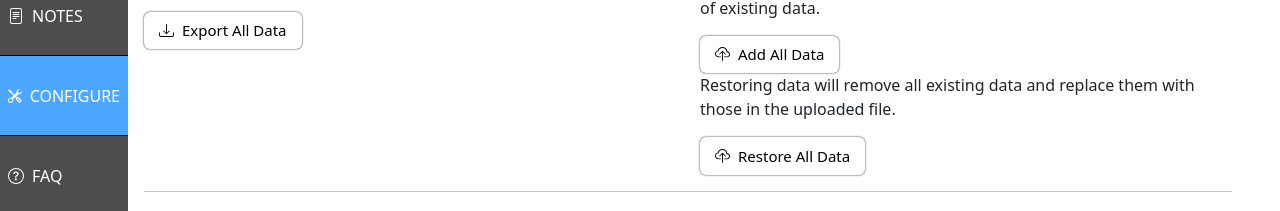
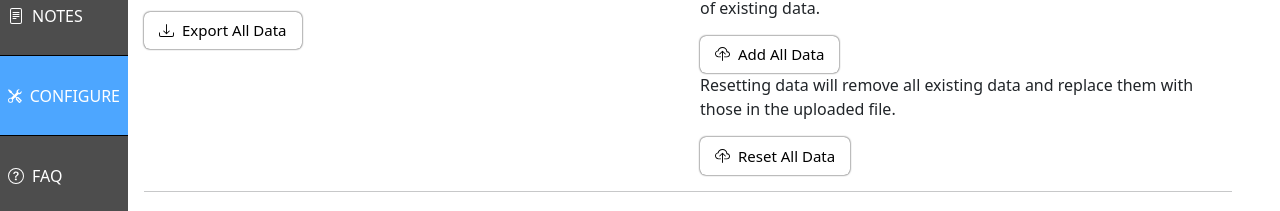
Before and after one commit to Jonathan-Paul-Wood/courm, a React (Create React App) app in the folder ui/: page /configure in a window 1280 px wide. Shown: the part 264-475 px from the top of the page. Built offline with nearby package versions, Linux system fonts and the light colour scheme; no server answers.

Commit message:
clarify an action

```diff
--- a/ui/src/components/AppConfigure/AppConfigure.js
+++ b/ui/src/components/AppConfigure/AppConfigure.js
@@ -133,7 +133,7 @@ export default function AppConfigure (props) {
         }
     }
 
-    function handleRestore () {
+    function handleReset () {
         const type = fileTypeOptions[selectedTypeIndex].value;
         if (type === 'all') {
             contacts.results.forEach(contact => deleteContact(contact.id));
@@ -236,8 +236,8 @@ export default function AppConfigure (props) {
                             <h4>Import</h4>
                             <p>Adding data will create new records. This does not check for duplicates of existing data.</p>
                             <Button icon="upload" label={`Add ${fileTypeOptions[selectedTypeIndex].label}`} type="secondary" onClick={() => handleAddData()} />
-                            <p>Restoring data will remove all existing data and replace them with those in the uploaded file.</p>
-                            <Button icon="upload" label={`Restore ${fileTypeOptions[selectedTypeIndex].label}`} type="secondary" onClick={() => handleRestore()} />
+                            <p>Resetting data will remove all existing data and replace them with those in the uploaded file.</p>
+                            <Button icon="upload" label={`Reset ${fileTypeOptions[selectedTypeIndex].label}`} type="secondary" onClick={() => handleReset()} />
                         </div>
                     </div>
                     <hr />
```
